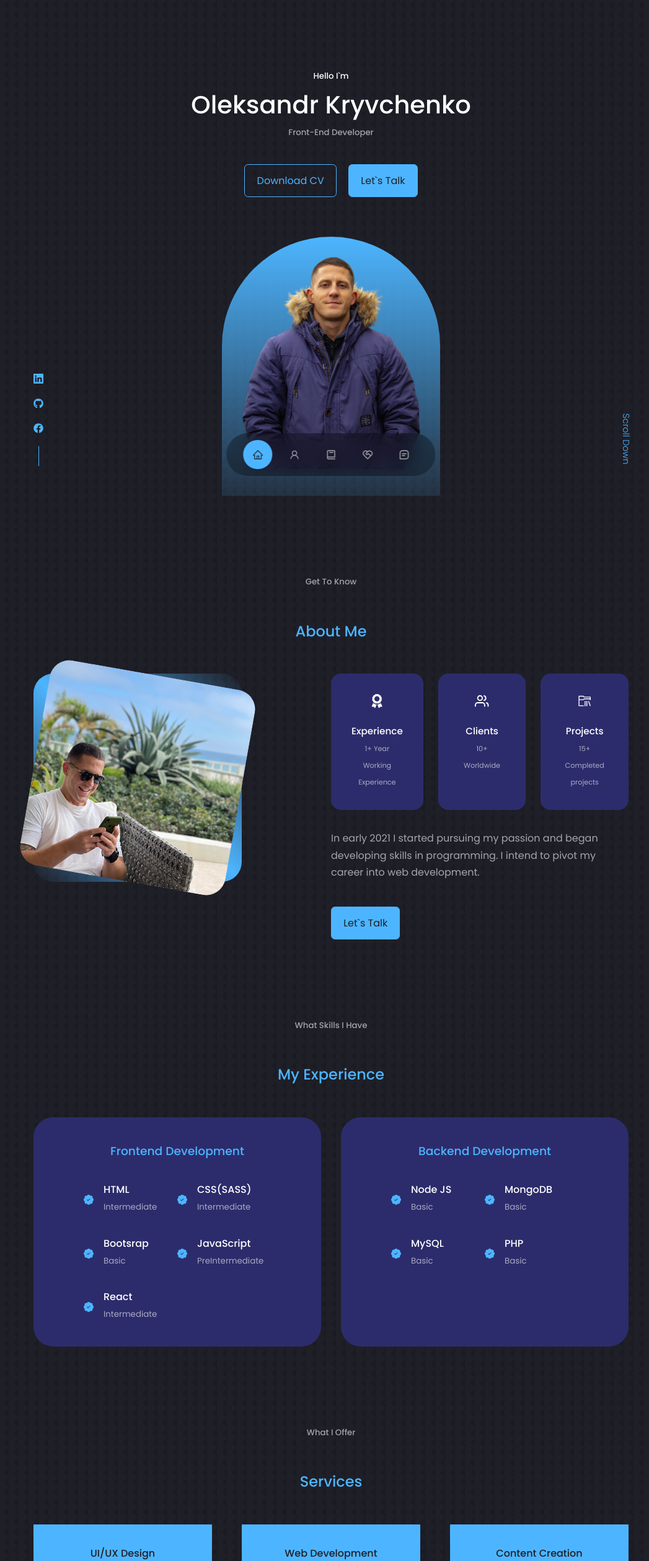
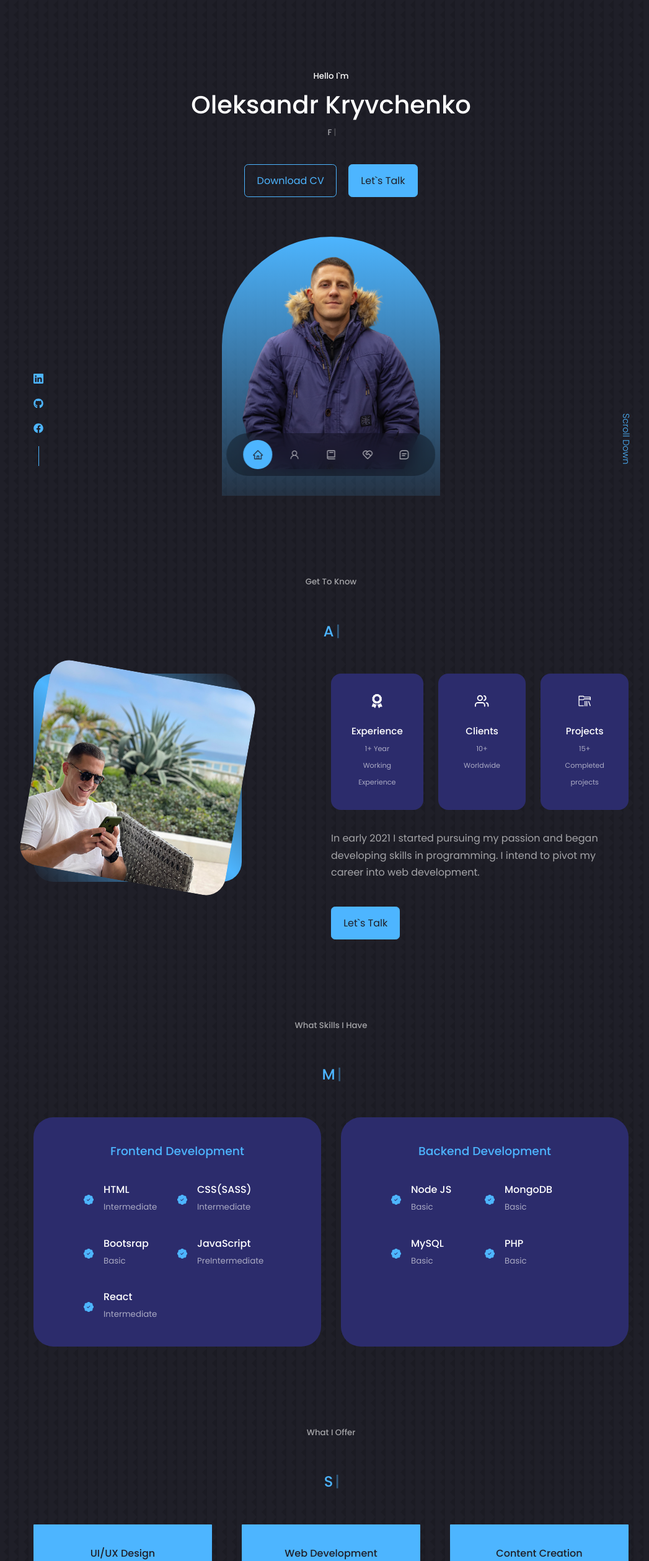
Before and after one commit to Kryvchenko/kryo-portfolio, a React (Create React App) app: page / in a window 1280 px wide. Shown: the top 2519 px of the page at 62% size, without its empty margins (106-1153 px from the left). Built offline with nearby package versions, Linux system fonts and the light colour scheme.

Commit message:
typewriter hook added

```diff
--- a/package.json
+++ b/package.json
@@ -11,6 +11,7 @@
     "react-dom": "^18.2.0",
     "react-icons": "^4.4.0",
     "react-scripts": "5.0.1",
+    "react-simple-typewriter": "^3.0.1",
     "swiper": "^8.3.0",
     "web-vitals": "^2.1.4"
   },
--- a/src/components/about/About.jsx
+++ b/src/components/about/About.jsx
@@ -4,12 +4,19 @@ import ME from '../../assets/me-about.jpg'
 import { FaAward } from 'react-icons/fa'
 import { FiUsers } from 'react-icons/fi'
 import { VscFolderLibrary } from 'react-icons/vsc'
+import { useTypewriter, Cursor } from "react-simple-typewriter";
 
 const About = () => {
+  const { text } = useTypewriter({
+    words: ["bout Me"],
+    loop: 0,
+  });
+
   return (
     <section id='about'>
       <h5>Get To Know</h5>
-      <h2>About Me</h2>
+      <h2>A{text}
+                <Cursor /></h2>
 
       <div className="container about__container">
         <div className="about__me">
--- a/src/components/contact/Contact.jsx
+++ b/src/components/contact/Contact.jsx
@@ -4,8 +4,13 @@ import {MdOutlineEmail} from 'react-icons/md'
 import {BsWhatsapp} from 'react-icons/bs'
 import {RiMessengerLine} from 'react-icons/ri'
 import emailjs from 'emailjs-com'
+import { useTypewriter, Cursor } from "react-simple-typewriter";
 
 const Contact = () => {
+  const { text } = useTypewriter({
+    words: ["ontact Me"],
+    loop: 0,
+  });
 
   const form = useRef();
 
@@ -25,7 +30,7 @@ const Contact = () => {
   return (
     <section id='contact'>
       <h5>Get In Touch</h5>
-      <h2>Contact Me</h2>
+      <h2>C{text}<Cursor /></h2>
 
       <div className="container contact__container">
         <div className="contact__options">
--- a/src/components/experience/Experience.jsx
+++ b/src/components/experience/Experience.jsx
@@ -1,12 +1,17 @@
 import React from "react";
 import "./experience.css";
 import { BsPatchCheckFill } from "react-icons/bs";
+import { useTypewriter, Cursor } from "react-simple-typewriter";
 
 const Experience = () => {
+  const { text } = useTypewriter({
+    words: ["y Experience"],
+    loop: 0,
+  });
   return (
     <section id="experience">
       <h5>What Skills I Have</h5>
-      <h2>My Experience</h2>
+      <h2>M{text}<Cursor /></h2>
 
       <div className="container experience__container">
         <div className="experience__frontend">
--- a/src/components/header/Header.jsx
+++ b/src/components/header/Header.jsx
@@ -3,14 +3,19 @@ import CTA from './CTA'
 import ME from '../../assets/me.png'
 import './header.css'
 import HeaderSocials from './HeaderSocials'
+import { useTypewriter, Cursor } from 'react-simple-typewriter'
 
 const Header = () => {
+  const { text } = useTypewriter({
+    words: ["ront-End Developer"],
+    loop: 0,
+  });
   return (
     <header>
       <div className="container header__container">
         <h5>Hello I`m</h5>
         <h1>Oleksandr Kryvchenko</h1>
-        <h5 className='text-light'>Front-End Developer</h5>
+        <h5 className='text-light'>F{text}<Cursor /></h5>
         <CTA />
         <HeaderSocials />
         <div className='me'>
--- a/src/components/portfolio/Portfolio.jsx
+++ b/src/components/portfolio/Portfolio.jsx
@@ -3,6 +3,7 @@ import './portfolio.css'
 import IMG1 from '../../assets/portfolio1.png'
 import IMG2 from '../../assets/portfolio2.png'
 import IMG3 from '../../assets/portfolio3.png'
+import { useTypewriter, Cursor } from 'react-simple-typewriter'
 
 
 const data = [
@@ -30,10 +31,14 @@ const data = [
 ]
 
 const Portfolio = () => {
+  const { text } = useTypewriter({
+    words: ["ortfolio"],
+    loop: 0,
+  });
   return (
     <section id='portfolio'>
       <h5>My Recent Work</h5>
-      <h2>Portfolio</h2>
+      <h2>P{text}<Cursor /></h2>
 
       <div className="container portfolio__container">
        {
--- a/src/components/services/Services.jsx
+++ b/src/components/services/Services.jsx
@@ -1,12 +1,17 @@
 import React from 'react'
 import './services.css'
 import {BiCheck} from 'react-icons/bi'
+import { useTypewriter, Cursor } from 'react-simple-typewriter'
 
 const Services = () => {
+  const { text } = useTypewriter({
+    words: ["ervices"],
+    loop: 0,
+  });
   return (
     <section id='service'>
       <h5>What I Offer</h5>
-      <h2>Services</h2>
+      <h2>S{text}<Cursor /></h2>
 
       <div className="container services__container">
         <article className='service'>
--- a/src/components/testimonials/Testimonials.jsx
+++ b/src/components/testimonials/Testimonials.jsx
@@ -6,7 +6,7 @@ import AVTR3 from '../../assets/avatar3.jpeg'
 import AVTR4 from '../../assets/avatar4.jpeg'
 
 import { Pagination } from 'swiper';
-
+import { useTypewriter, Cursor } from 'react-simple-typewriter'
 import { Swiper, SwiperSlide } from 'swiper/react';
 
 // Import Swiper styles
@@ -39,10 +39,14 @@ const data = [
 ]
 
 const Testimonials = () => {
+  const { text } = useTypewriter({
+    words: ["estimonials"],
+    loop: 0,
+  });
   return (
     <section id='testimonials'>
       <h5>Review From Clients</h5>
-      <h2>Testimonials</h2>
+      <h2>T{text}<Cursor /></h2>
 
       <Swiper className="container testimonials__container"
       modules={[ Pagination]}
```
Also changed, not shown: 1 other file (tests, documents, lock files or other folders).
